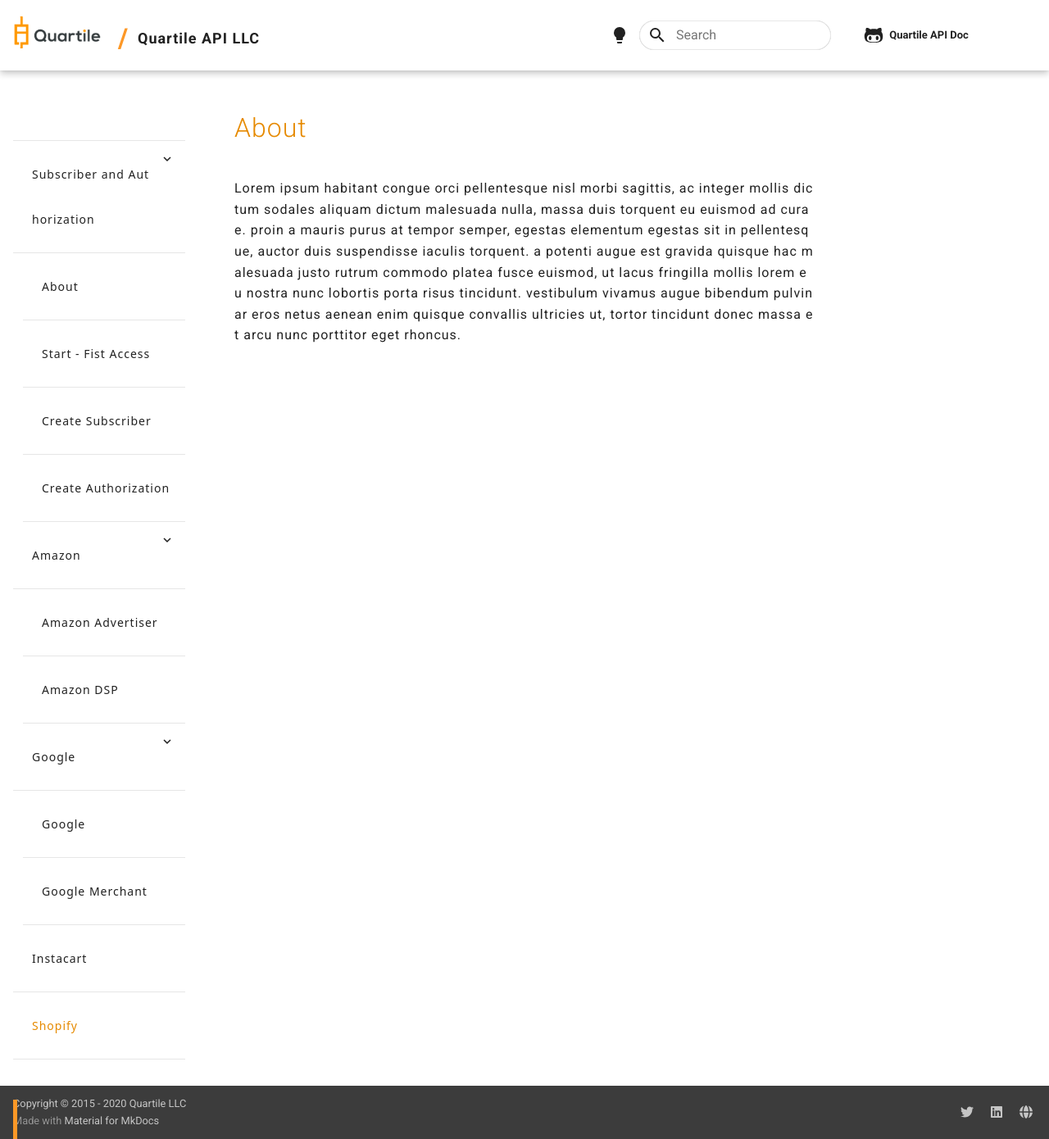
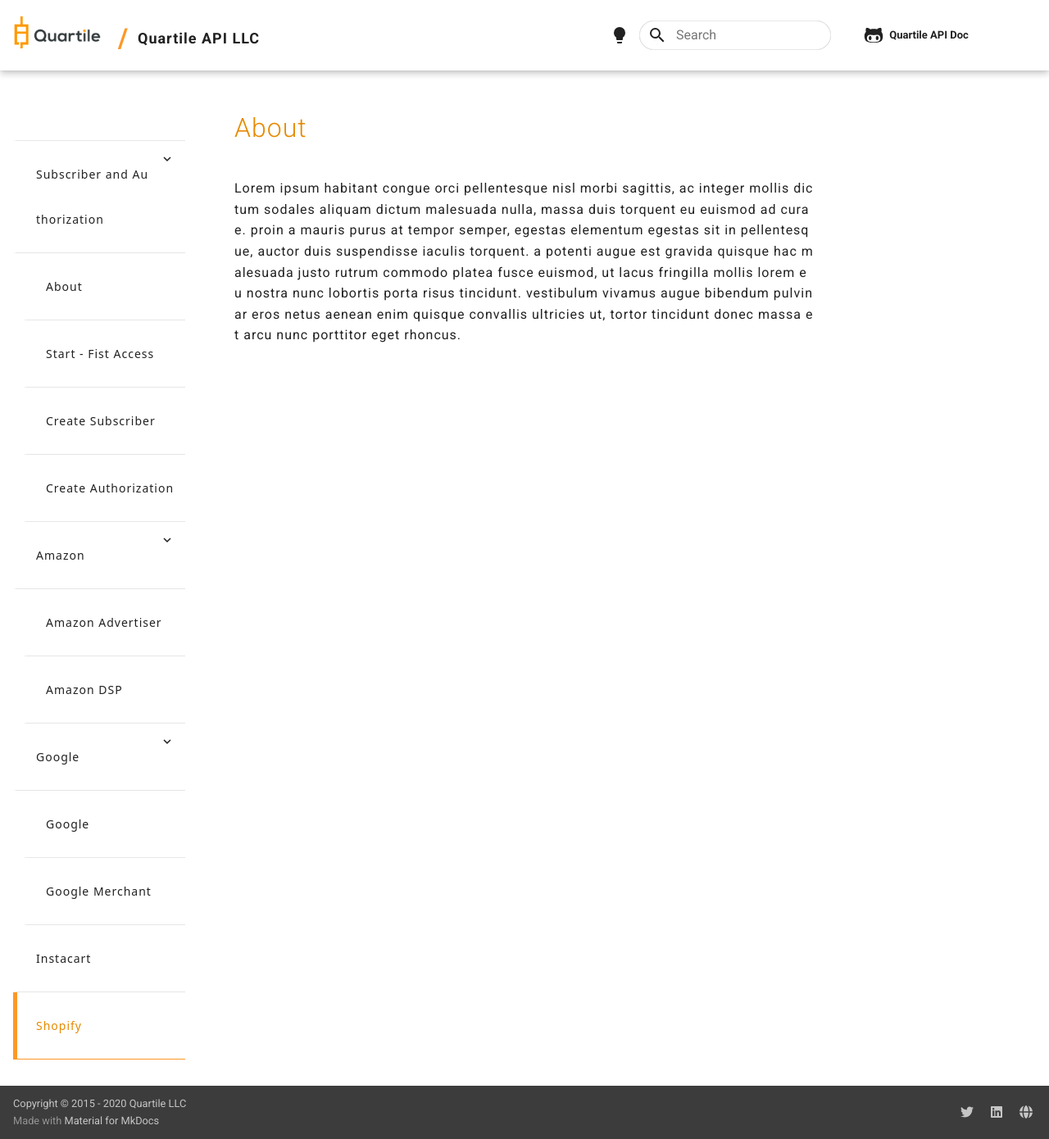
Before and after one commit to carlos-rian-quartile/quartile-api-documentation, an MkDocs documentation site: the page built from docs/shopify-index.md, in a window 1280 px wide and 1390 px high. Shown: the whole window at 82% size. Built offline with MkDocs 1.6.1 and Material for MkDocs 9.7.7, drawn with Linux system fonts in a browser that asks for light colours; comment, search, counter and statistics services are not loaded.

Commit message:
Deploy using CI - Build: 2005

```diff
--- a/docs/css/extras.css
+++ b/docs/css/extras.css
@@ -43,19 +43,10 @@
 @media only screen and (min-width: 1220px) {
     .md-nav__link {
         border-bottom: 1px solid #e6e6e6;
+        border-left: 5px solid transparent;
     }
-    a.md-nav__link.md-nav__link--active::before {
-        content: '';
-        width: 5px;
-        height: 48px;
-        background: var(--primary);
-        display: block;
-        position: absolute;
-        left: 16px;
-        margin-top: -14px;
-    }
-    li li a.md-nav__link.md-nav__link--active::before {
-        left: 28px;
+    a.md-nav__link.md-nav__link--active {
+        border-color: var(--primary);
     }
 }
 .md-top:focus, .md-top:hover {
@@ -120,3 +111,7 @@
     padding: 0;
     background: var(--dark-gray);
 }
+p img,
+p iframe {
+    max-width: 750px !important;
+}
```
